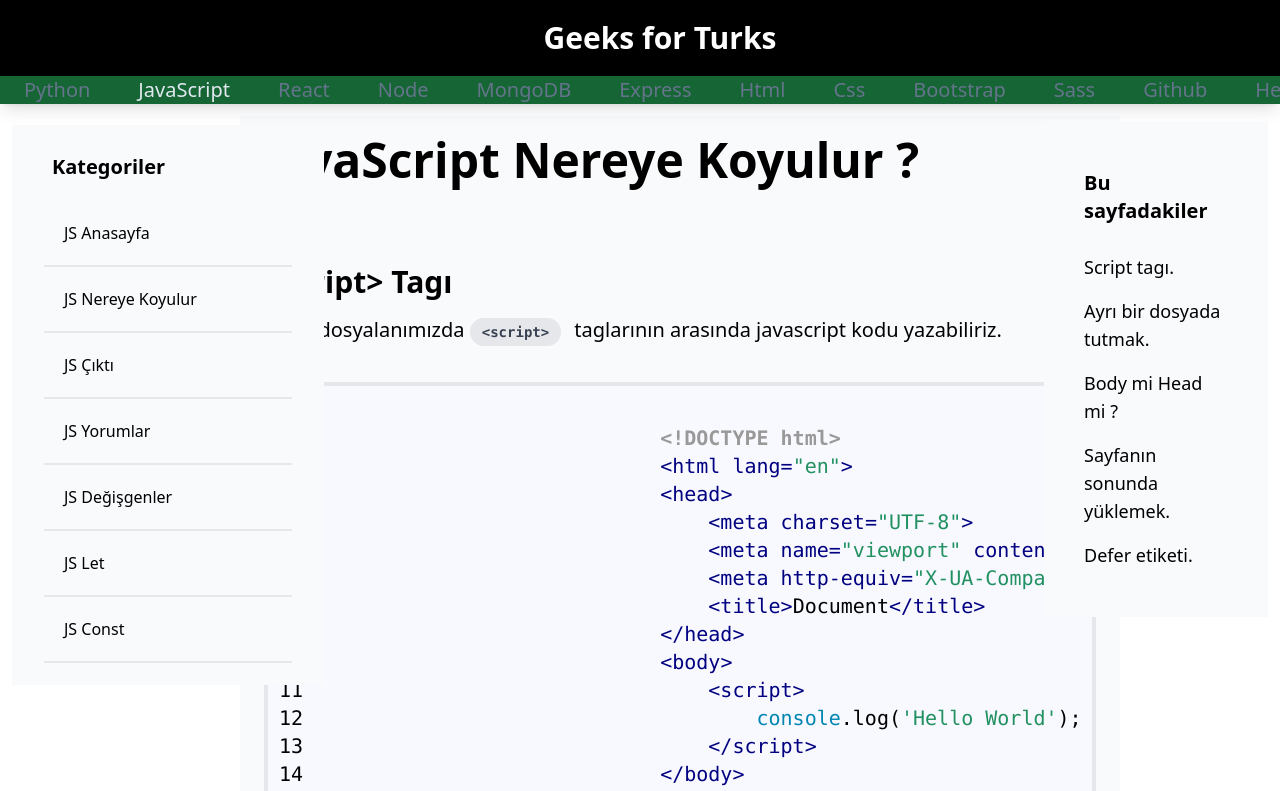
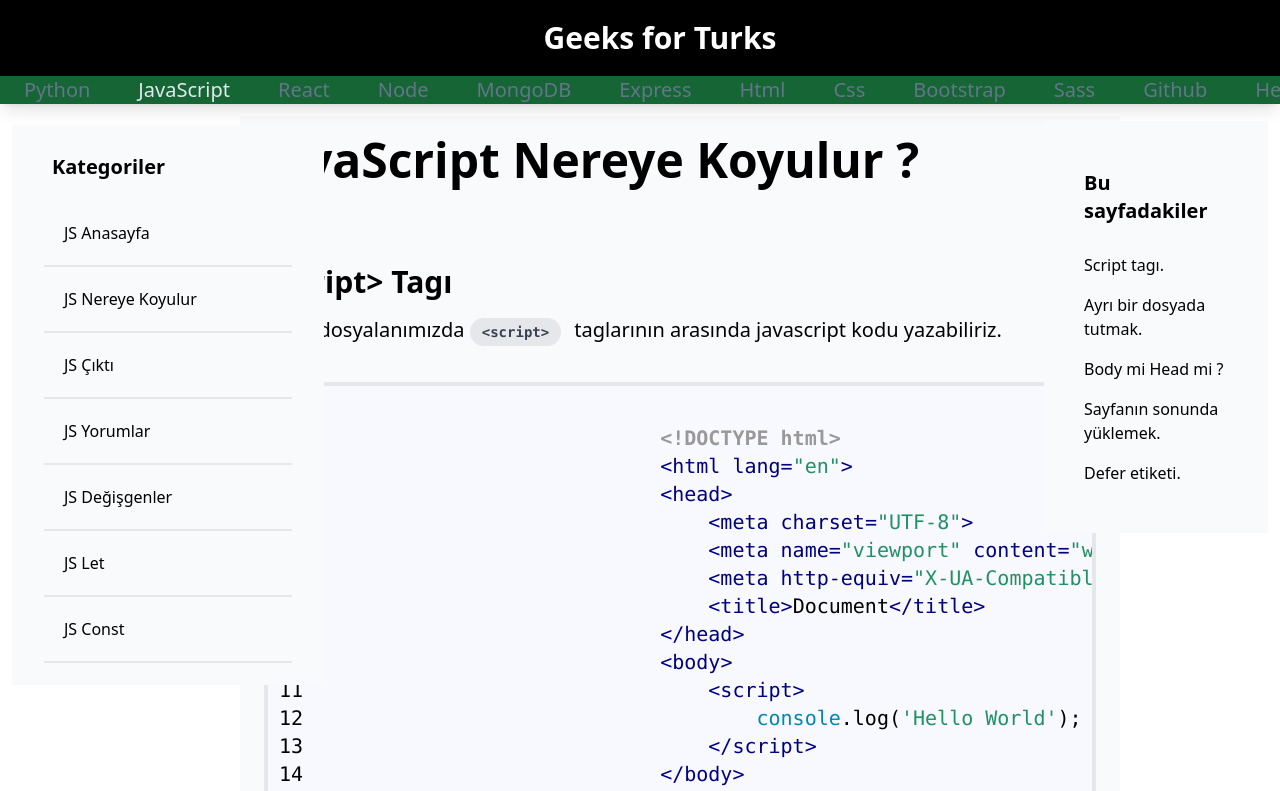
Before and after one commit to yourcasualdev/geeksforturks, a Next.js app: page /category/javascript/jslet in a window 1280 px wide. Shown: the top 791 px of the page. Built offline with nearby package versions, Linux system fonts and the light colour scheme.

Commit message:
Navbar visibility improve

```diff
--- a/components/Navigation.js
+++ b/components/Navigation.js
@@ -1,6 +1,3 @@
-import React from 'react'
-import reactDom from 'react-dom'
-import { ContentSectionTitle } from '../components/ContentComponents'
 
 const Navigation = ({ children }) => {
     return (
@@ -14,7 +11,7 @@ const Navigation = ({ children }) => {
 const NavItem = ({ children, to }) => {
     return (
         <div className='w-full p-2'>
-            <a className='font-thin text-lg text-black hover:text-green-600' href={to}>{children}</a>
+            <a className=' text-[1rem] text-black hover:text-green-600' href={to}>{children}</a>
         </div>
     )
 }
```
